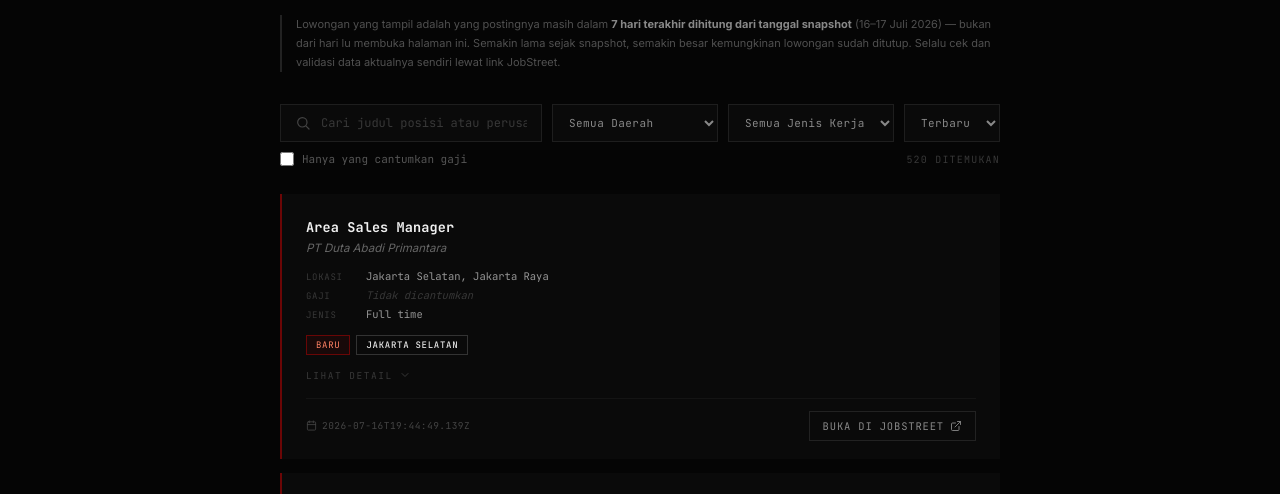
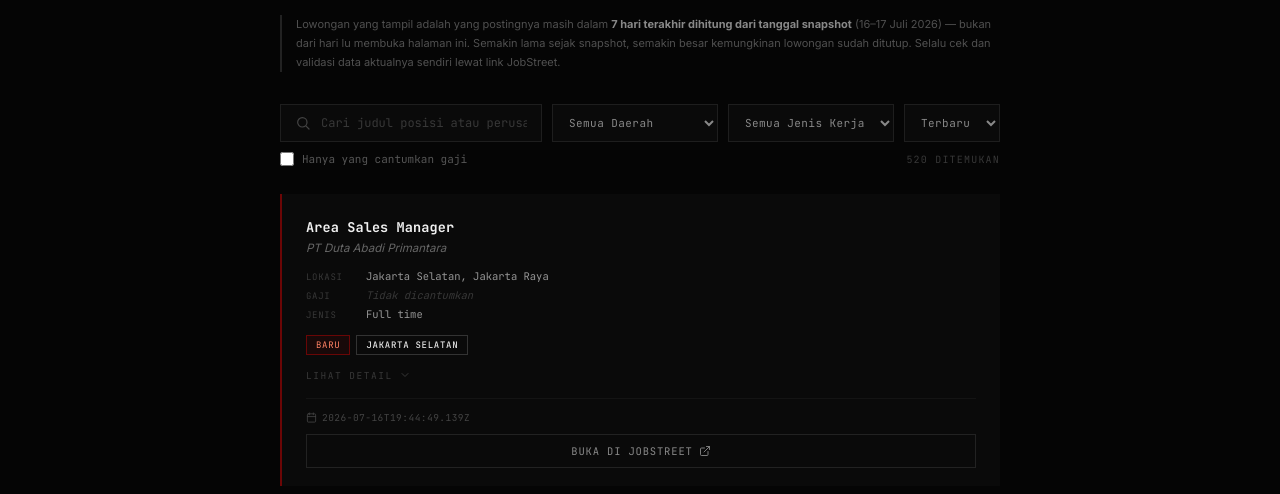
Before and after one commit to xenomali/xenomali, a plain HTML site: page index.html in a window 1280 px wide. Shown: the part 305-799 px from the top of the page. Drawn offline with Linux system fonts and the light colour scheme.

Commit message:
Refactor job-footer and job-link styles
Updated footer layout and job link styles.

```diff
--- a/style.css
+++ b/style.css
@@ -328,25 +328,22 @@ body { position: relative; }
 .job-footer {
   margin-top: 12px; padding-top: 12px;
   border-top: 1px solid var(--gray-14);
-  display: flex; align-items: center; justify-content: space-between;
-  gap: 10px; flex-wrap: nowrap;
+  display: flex; flex-direction: column;
+  gap: 10px;
 }
 .job-date {
   display: inline-flex; align-items: center; gap: 5px;
   font-size: 9.5px; color: var(--gray-44); letter-spacing: 0.05em;
-  flex-shrink: 1; min-width: 0;
-  overflow: hidden; text-overflow: ellipsis; white-space: nowrap;
 }
 .job-link {
-  display: inline-flex; align-items: center; gap: 6px;
+  display: inline-flex; align-items: center; justify-content: center; gap: 6px;
   font-size: 10.5px; letter-spacing: 0.08em; text-transform: uppercase;
   color: var(--gray-88); text-decoration: none;
-  padding: 7px 13px;
+  padding: 9px 13px;
   border: 1px solid var(--gray-22);
   background: transparent;
   transition: all 0.15s ease;
-  flex-shrink: 0;
-  white-space: nowrap;
+  width: 100%;
 }
 .job-link:hover, .job-link:active {
   color: #fff; border-color: #fff; background: rgba(255,255,255,0.04);
```
